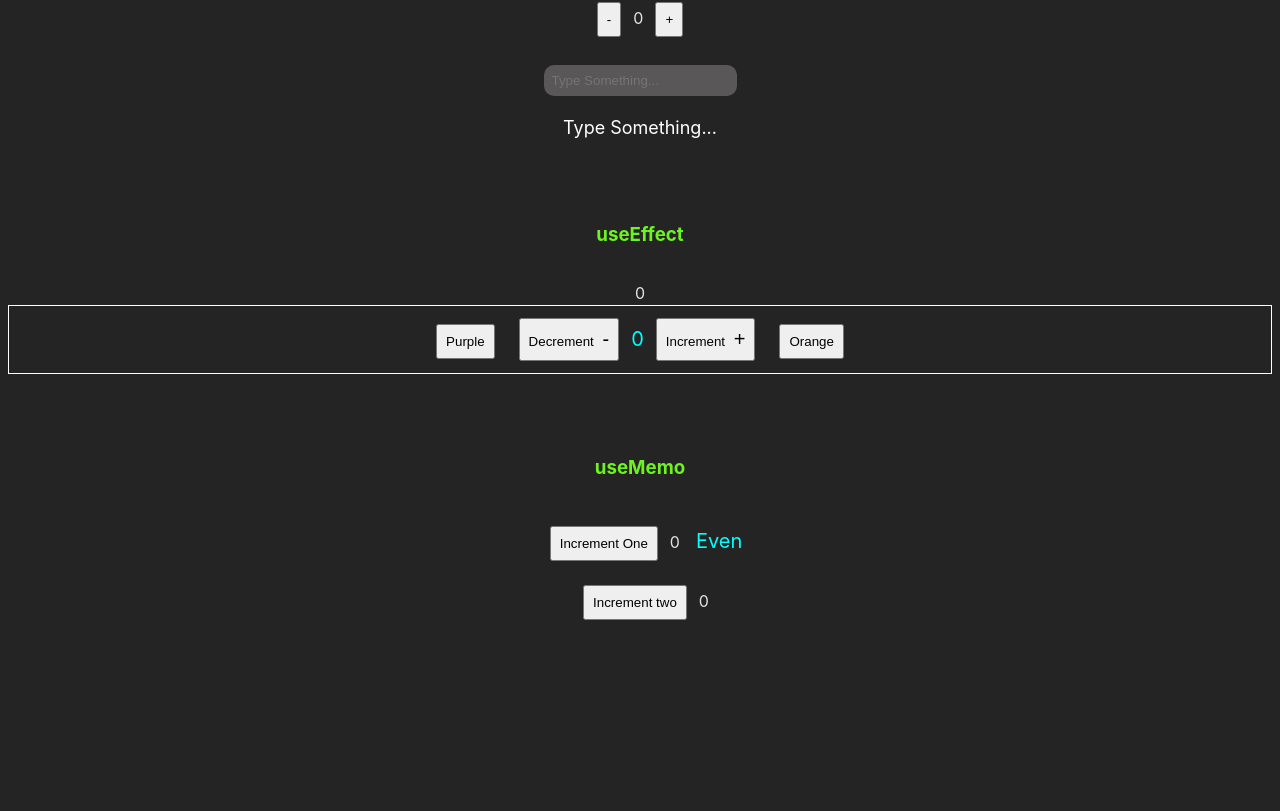
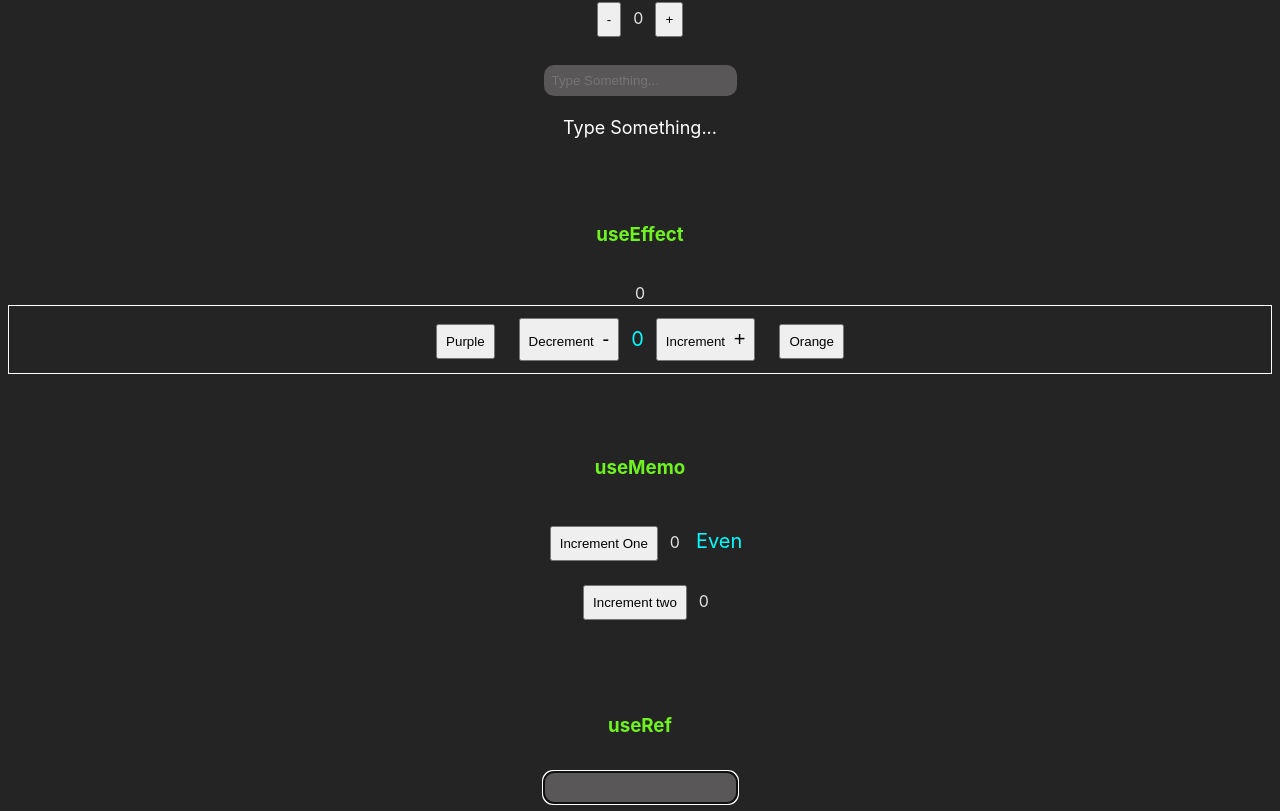
Before and after one commit to ajmal1722/react-practice, a React (Vite) app in the folder react-hooks/: page / in a window 1280 px wide. Shown: the part 237-1048 px from the top of the page. Before the commit the page ends 877 px from the top, so only its background shows below. Built offline with nearby package versions, Linux system fonts and the light colour scheme.

Commit message:
input focus using useRef

```diff
--- a/react-hooks/src/App.jsx
+++ b/react-hooks/src/App.jsx
@@ -2,6 +2,7 @@ import { useState } from 'react';
 import UseState from './components/UseState';
 import UseEffect from './components/UseEffect';
 import UseMemo from './components/UseMemo';
+import UseRef from './components/UseRef';
 import './App.css';
 
 function App() {
@@ -13,6 +14,7 @@ function App() {
             <UseState/>
             <UseEffect/>
             <UseMemo/>
+            <UseRef/>
         </>
     )
 }
--- /dev/null
+++ b/react-hooks/src/components/UseRef.jsx
@@ -0,0 +1,19 @@
+import {  useEffect, useRef } from 'react'
+
+const UseRef = () => {
+
+    const inputRef = useRef(null)
+
+    useEffect(() => {
+        // When page reload all focus will be on the input
+        inputRef.current.focus()
+    }, [])
+    return (
+        <div>
+            <h3>useRef</h3>
+            <input ref={inputRef} type="text" />
+        </div>
+    )
+}
+
+export default UseRef
```
